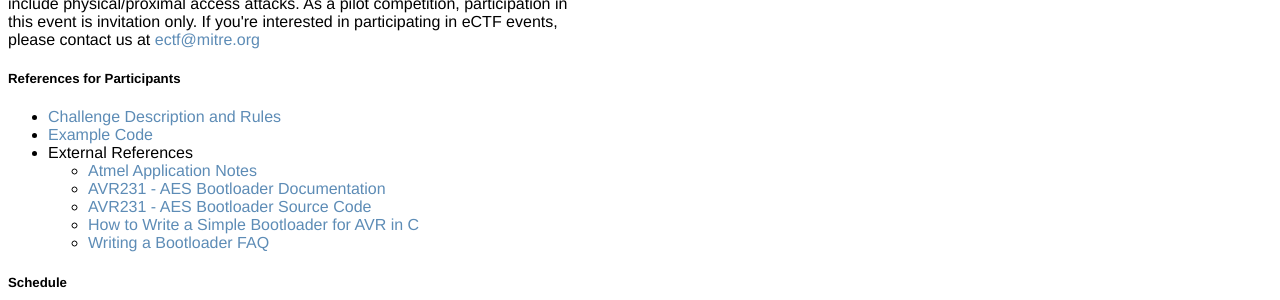
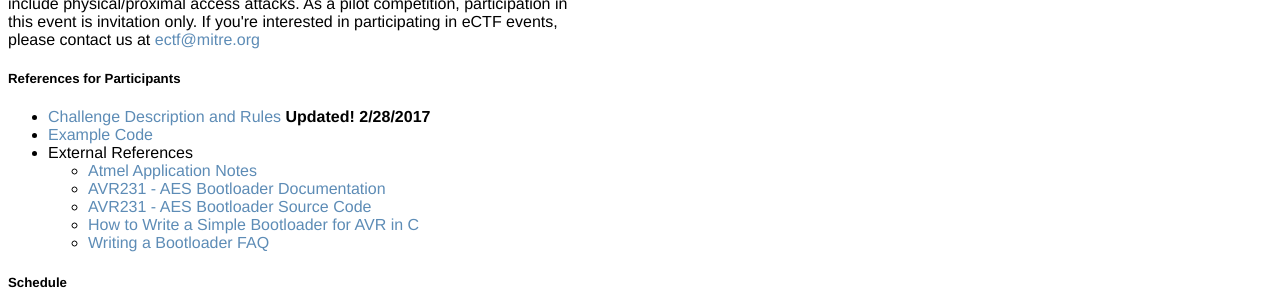
Before and after one commit to mitre-cyber-academy/mitre-cyber-academy.github.io, a Jekyll site: the page built from competitions/embedded/index.html, in a window 1280 px wide. Shown: the part 760-1060 px from the top of the page. Built offline with Jekyll 4.4.1, drawn with Linux system fonts in a browser that asks for light colours; nearby versions of some CDN libraries; library files that are not in the unit come from our copies.

Commit message:
updated challenge description and rules document

```diff
--- a/competitions/embedded/index.html
+++ b/competitions/embedded/index.html
@@ -31,7 +31,7 @@ title: MITRE Cyber Academy | Embedded
                 <p>MITRE's 2nd collegiate eCTF (embedded capture-the-flag) is an embedded security competition that puts participants through the experience of trying to create a secure system and then learning from their mistakes. The main target is a real <b>physical</b> embedded device, which opens the scope of the challenge to include physical/proximal access attacks. As a pilot competition, participation in this event is invitation only.  If you're interested in participating in eCTF events, please contact us at <a href="mailto:ectf@mitre.org">ectf@mitre.org</a></p>
 
                 <h5>References for Participants</h5>
-                <p><ul><li><a href='ectf_challenge17_v1.0.pdf'>Challenge Description and Rules</a></li>
+                <p><ul><li><a href='ectf_challenge17_v2.0.pdf'>Challenge Description and Rules</a> <b>Updated! 2/28/2017</b></li>
                 <li><a href='https://github.com/mitre-cyber-academy/2017-ectf-insecure-example'>Example Code</a></li>
                 <li>External References
                     <ul>
```
Also changed, not shown: 2 other files.
